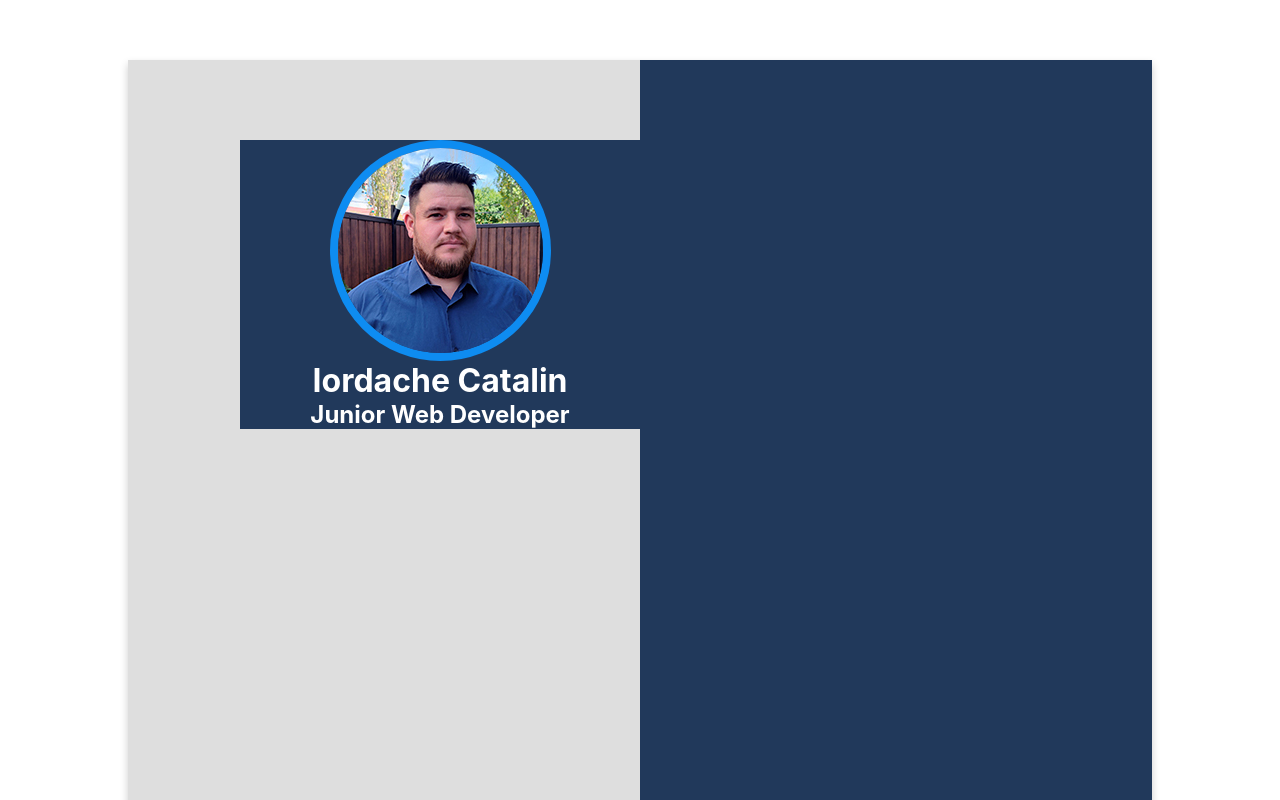
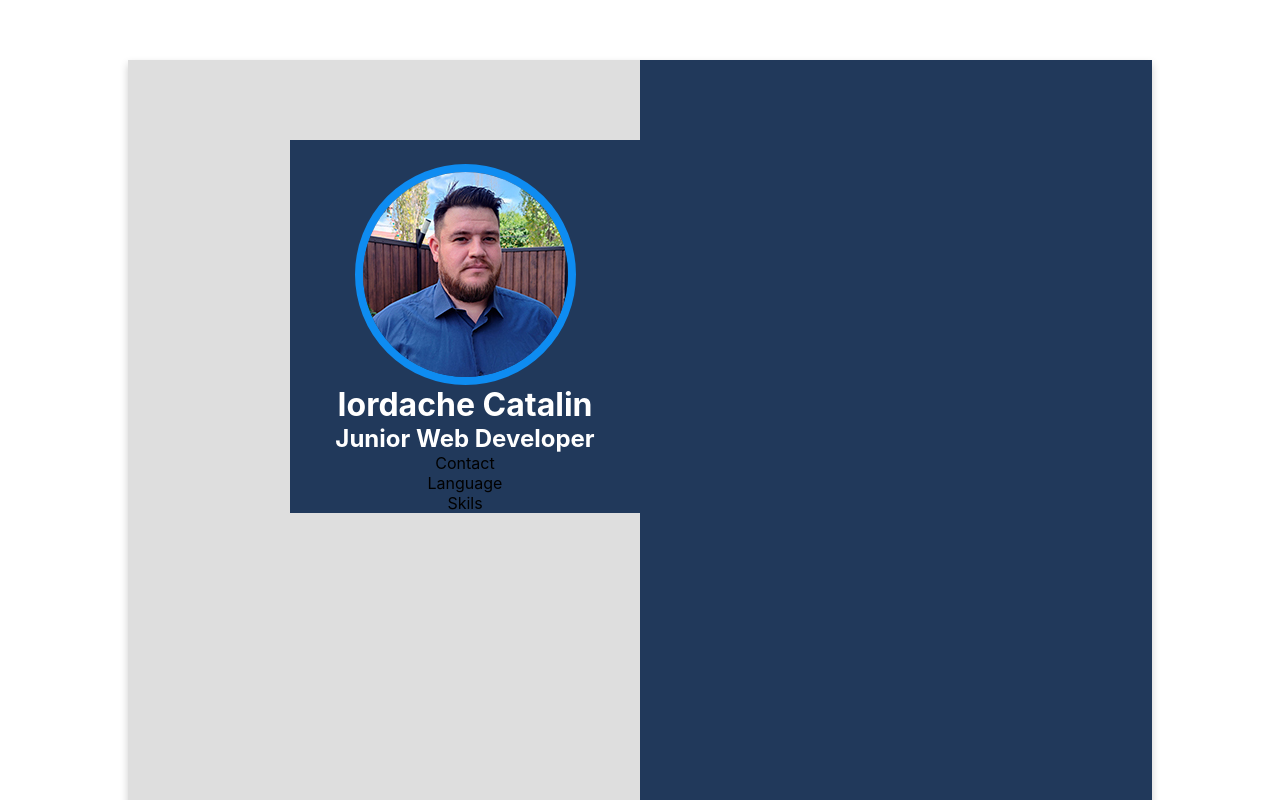
Before and after one commit to IordacheCatalin/curriculumVitae, a React (Create React App) app: page / in a window 1280 px wide. Shown: the top 800 px of the page. Built offline with nearby package versions, Linux system fonts and the light colour scheme.

Commit message:
23.11.2022

```diff
--- a/src/Pages/firstPage/firstPage.js
+++ b/src/Pages/firstPage/firstPage.js
@@ -4,19 +4,24 @@ import ProfilePhoto from "../../Assets/img/Profile.jpg";
 function firstPage() {
   return (
     <div className={Styles.container}>
+
       <div className={Styles.leftSide}>
+      <div className={Styles.space}></div>
         <div>
-          <div className={Styles.PhotoBox}>
+
+          <div className={Styles.DetailBox}>
             <img src={ProfilePhoto} alt="profile photography" />
             <h1 className={Styles.textDecoration}>Iordache Catalin</h1>
             <h2 className={Styles.textDecoration}>Junior Web Developer</h2>
-
+          </div>
         </div>
+        <div classname={Styles.Details}>
+          <div className={Styles.DetailBox}>Contact</div>
+          <div className={Styles.DetailBox}>Language</div>
+          <div className={Styles.DetailBox}>Skils</div>
         </div>
       </div>
-      <div className={Styles.rightSide}>
-
-      </div>
+      <div className={Styles.rightSide}></div>
     </div>
   );
 }
--- a/src/Pages/firstPage/firstPage.module.scss
+++ b/src/Pages/firstPage/firstPage.module.scss
@@ -15,35 +15,37 @@
   flex-wrap: wrap;
 }
 
+.space {
+  height: 80px;
+}
+
 .container:hover {
-  box-shadow: rgba(0, 0, 0, 0.25) 0px 54px 55px,
-    rgba(0, 0, 0, 0.12) 0px -12px 30px, rgba(0, 0, 0, 0.12) 0px 4px 6px,
-    rgba(0, 0, 0, 0.17) 0px 12px 13px, rgba(0, 0, 0, 0.09) 0px -3px 5px;
+  box-shadow: rgba(0, 0, 0, 0.12) 0px 2px 4px 0px,
+    rgba(0, 0, 0, 0.32) 0px 2px 16px 0px;
 }
 
 .leftSide {
   display: flex;
-  justify-content: flex-end;
   background-color: #dedede;
-  max-width: 720px;
   flex: 1;
+  flex-direction: column;
 }
 
 .rightSide {
   display: flex;
-  justify-content: flex-start;
   background-color: #21395b;
-  max-width: 720px;
   flex: 1;
+  flex-direction: column;
 }
 
-.PhotoBox {
+.DetailBox {
   display: flex;
-  margin-top: 80px;
+  flex-direction: column;
   background-color: #21395b;
   align-items: center;
-  flex-direction: column;
-  min-width: 400px;
+  width: 350px;
+  margin-right: 0px;
+  margin-left: auto;
 }
 
 img {
@@ -51,6 +53,7 @@ img {
   border-radius: 50%;
   border: solid 8px #0e8cf1;
   object-fit: cover;
+  margin-top: 24px;
 }
 
 .textDecoration {
```
